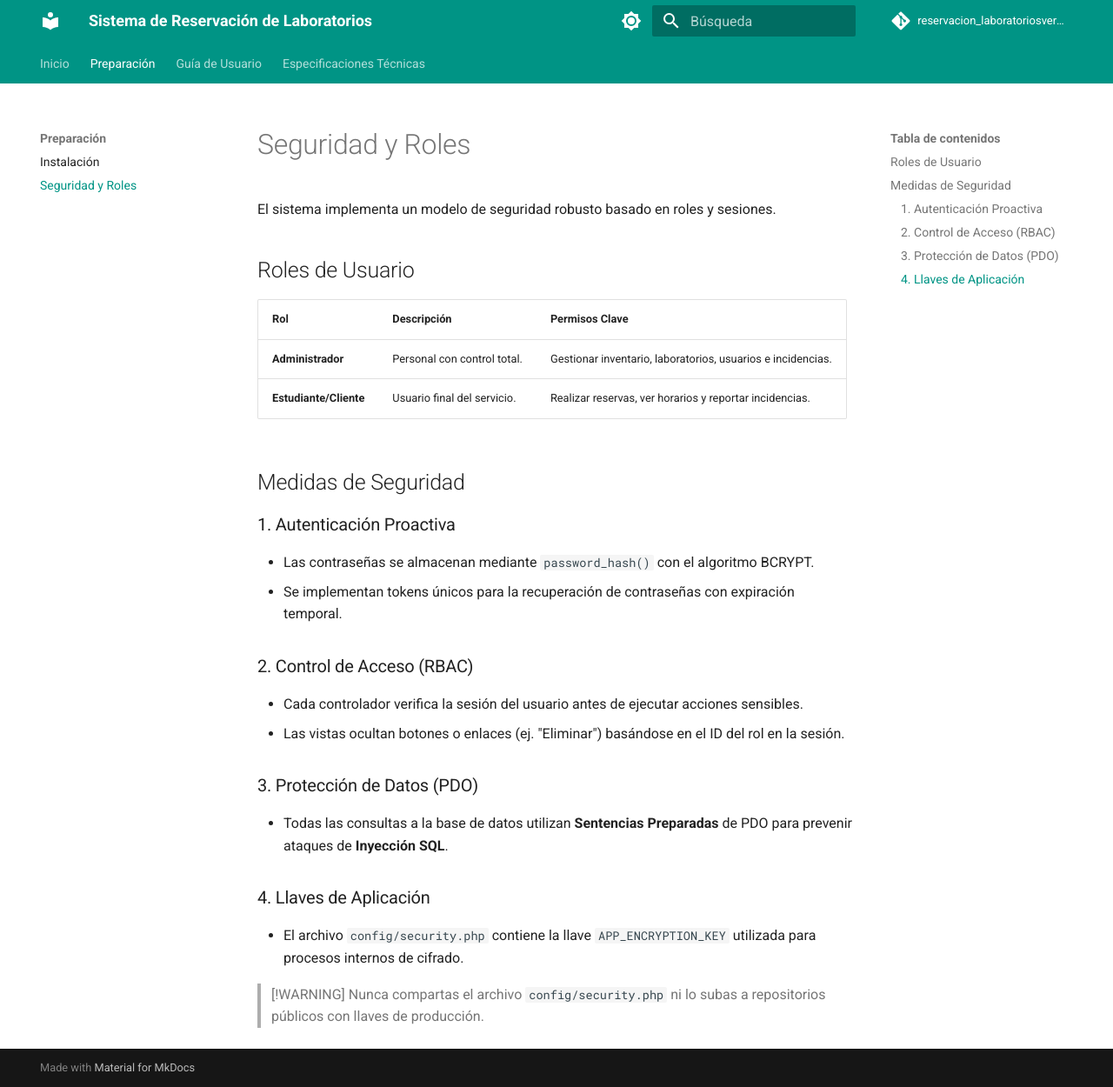
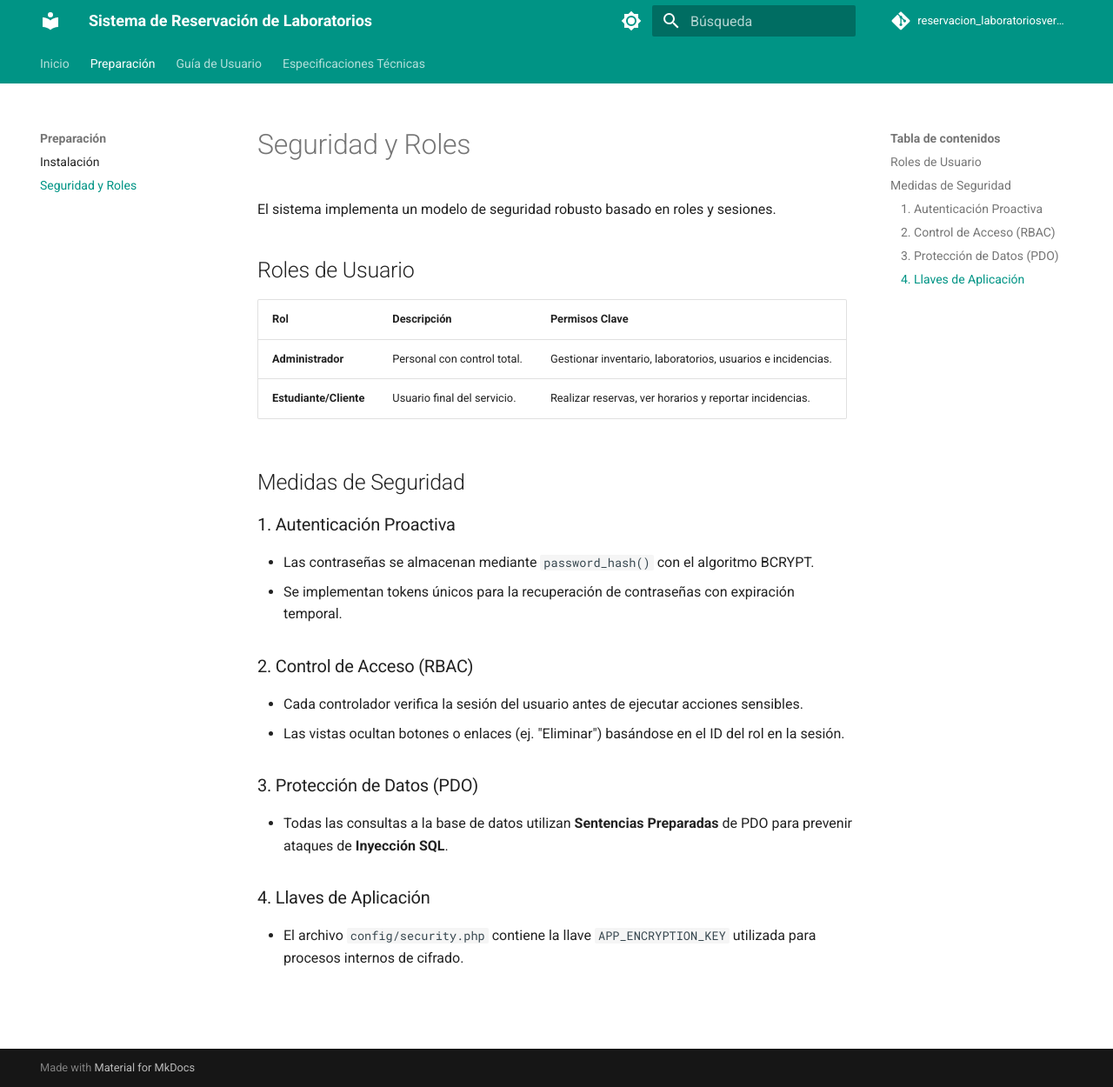
Before and after one commit to Jalgxone/reservacion_laboratoriosvercel, an MkDocs documentation site: the page built from docs/seguridad.md, in a window 1280 px wide and 1250 px high. Shown: the whole window at 87% size. Built offline with MkDocs 1.6.1 and Material for MkDocs 9.7.7, drawn with Linux system fonts in a browser that asks for light colours; comment, search, counter and statistics services are not loaded.

Commit message:
Actualizar seguridad.md

```diff
--- a/docs/seguridad.md
+++ b/docs/seguridad.md
@@ -24,6 +24,3 @@ El sistema implementa un modelo de seguridad robusto basado en roles y sesiones.
 
 ### 4. Llaves de Aplicación
 - El archivo `config/security.php` contiene la llave `APP_ENCRYPTION_KEY` utilizada para procesos internos de cifrado.
-
-> [!WARNING]
-> Nunca compartas el archivo `config/security.php` ni lo subas a repositorios públicos con llaves de producción.
```
